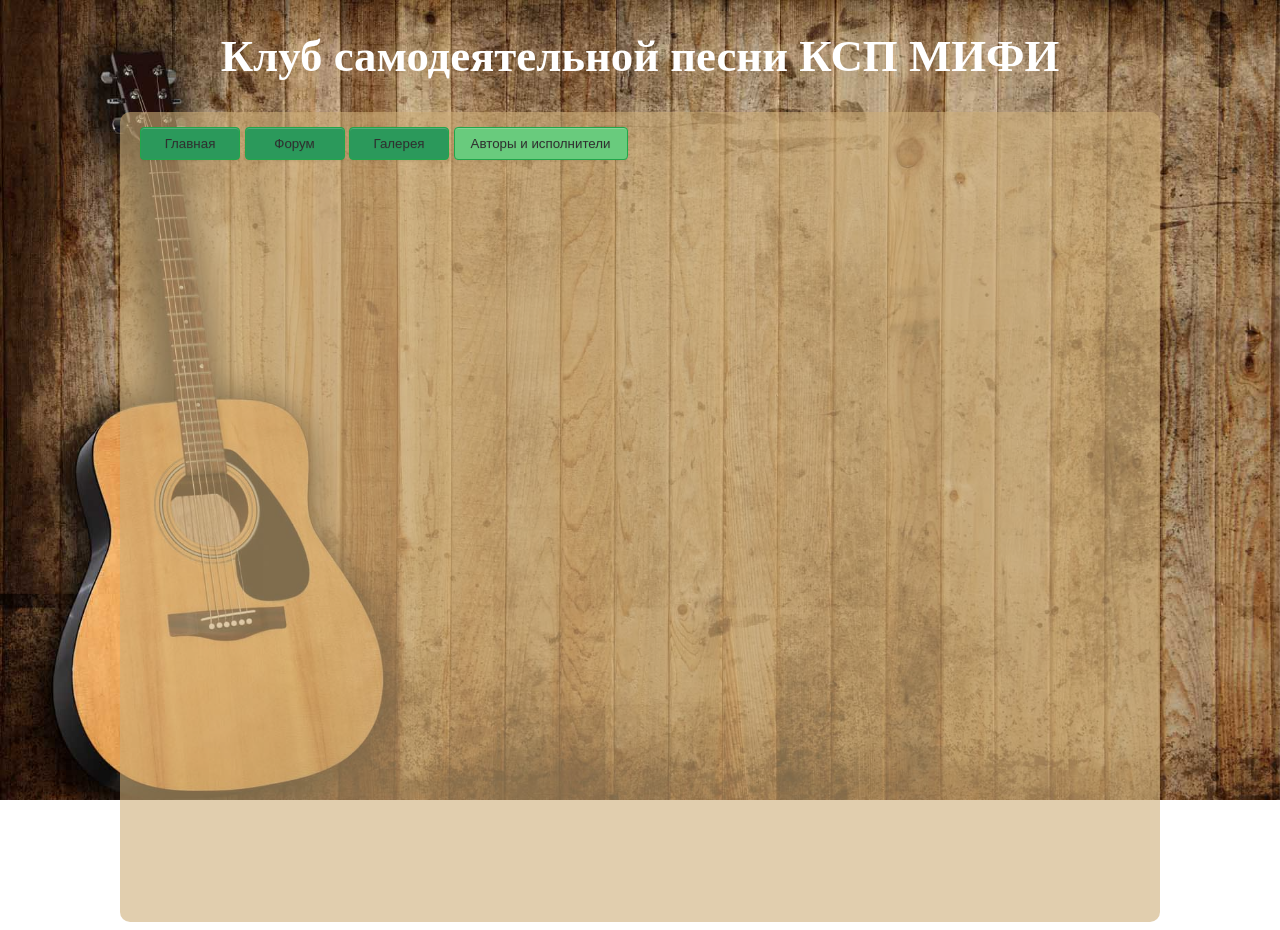
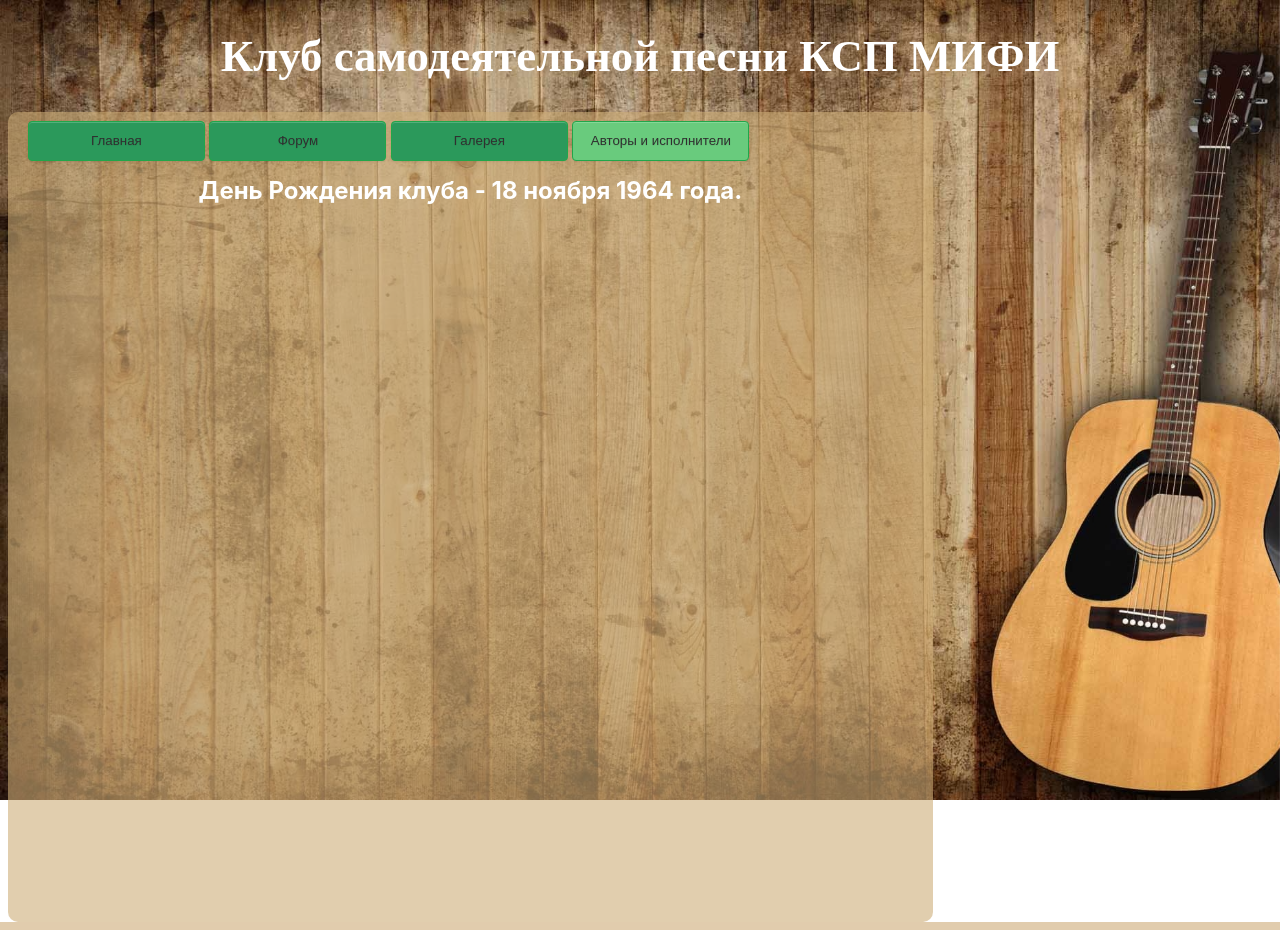
Before and after one commit to prohornikitin/bardsongs_old, a PHP site: page /Artists.php in a window 1280 px wide. Run offline with PHP 8.4, Linux system fonts and the light colour scheme; data that the repository does not hold is empty.

Commit message:
redesign(contentHolder position, traditional events)
traditional events moved from sidebar to the bottom of main page

all page content moved to the right side

```diff
--- a/css/Artists.css
+++ b/css/Artists.css
@@ -1,7 +1,9 @@
 article {
-	margin: 10px 200px 10px 200px;
+	margin: 10px;
 	display: block;
 	padding: 5px;
+	/*width: 100%;*/
+	/*width: 500px;*/
 	background: #d9dabb;
 	border-radius: 5px;
 }
@@ -12,12 +14,13 @@ article > a {
 	padding: 10px;
 }
 
-article > img {
-	width: 10%;
+article > * {
+	display: inline-block;
+	vertical-align: middle;
+}
+
+article img {
+	width: 150px;
+	/*display: none;*/
 	border-radius: 5px;
 }
-
-article > * {
-	display: inline;
-	vertical-align: middle;
-}
--- a/css/Base.css
+++ b/css/Base.css
@@ -8,6 +8,12 @@ h1{
 	color: white;
 	text-align: center;
 	font-size: 2.8rem;
+}
+
+h3 {
+	font-size: 1.5em;
+	margin: 1%;
+	text-align: center;
 }
 
 
@@ -23,6 +29,11 @@ a{
 	text-decoration: none;
 }
 
+nav {
+	height: 7%;
+	min-height: 55px;
+}
+
 article {
 	display: block;
 	padding: 5px;
@@ -30,17 +41,18 @@ article {
 	border-radius: 5px;
 }
 
-#contentHolder {
+.contentHolder {
 	font-family: "SF Pro Text","SF Pro Icons","Helvetica Neue","Helvetica","Arial";
 	background-color: rgba(206, 173, 120, 0.6);
 	border-radius:10px;
 	margin: 0 auto;
-	width: 70%;
-	min-width: 1000px;
+	min-width: 70%;
+	width: max-content;
 	min-height: 800px;
 	padding-bottom: 10px;
 	padding-left: 20px;
 	padding-right: 20px;
+	float: left;
 }
 
 
--- a/css/Buttons.css
+++ b/css/Buttons.css
@@ -1,19 +1,20 @@
 button {
 	border-radius: 4px;
-	margin: 4px;
+	margin: 0.3%;
 }
 
 
 nav button{
-	border-radius: 4px;
 	box-shadow: inset 0 1px 0 rgba(255, 255, 255, 0.2), 0 1px 2px rgba(0, 0, 0, 0.08);
 	color: #303030;
-	min-width: 100px;
-	max-width: 20%;
+	/*height: 70%;*/
+	width: 20%;
+	height: 40px;
+	/*max-width: 20%;*/
 	text-align: center;
+	vertical-align: middle;
 	font-size: 10pt;
-	padding: 8px 16px;
-	margin: 15px auto;
+	margin: 1% auto 0.5% auto;
 	text-decoration: none;
 	text-shadow: 0 1px 1px rgba(0, 0, 0, 0.075);
 	transition: background-color 0.1s linear;
@@ -27,5 +28,4 @@ button:hover {
 
 button:active, button:disabled {
 	background: rgb(105, 203, 125);
-	color: #303030;
 }
--- a/views/LoginView.php
+++ b/views/LoginView.php
@@ -5,6 +5,7 @@ class LoginView implements IView
 {
     public function generate()
     {
+        ob_clean();
         $special_css = 'ControlPanel.css';
         $content_view = 'Login.php';
         $disabledNavButtonId = 'forum';
@@ -13,6 +14,7 @@ class LoginView implements IView
 
     public function generateWithError($error_text)
     {
+        ob_clean();
         $special_css = 'ControlPanel.css';
         $content_view = 'Login.php';
         $disabledNavButtonId = 'forum';
--- a/views/PageTemplate.php
+++ b/views/PageTemplate.php
@@ -13,7 +13,7 @@
     <body>
         <div id="backgroundImageHolder"></div>
         <h1>Клуб самодеятельной песни КСП МИФИ</h1>
-        <div id="contentHolder">
+        <div class="contentHolder">
             <nav>
                 <button id='main' onclick='window.location.href="/Main.php"'>Главная</button>
                 <button id='forum' onclick='window.location.href="/Forum.php"'>Форум</button>
@@ -23,6 +23,7 @@
             <?php
                 require "views/contents/{$content_view}";
             ?>
+            <h3 style='color: white;'>День Рождения клуба - 18 ноября 1964 года.</h3>
         </div>
     </body>
     <?php
```
Also changed, not shown: css/Main.css (+42 -23 lines), views/contents/Main.php (+26 -28 lines), images/Background.jpg, images/gallery/BackButton.png (added).
